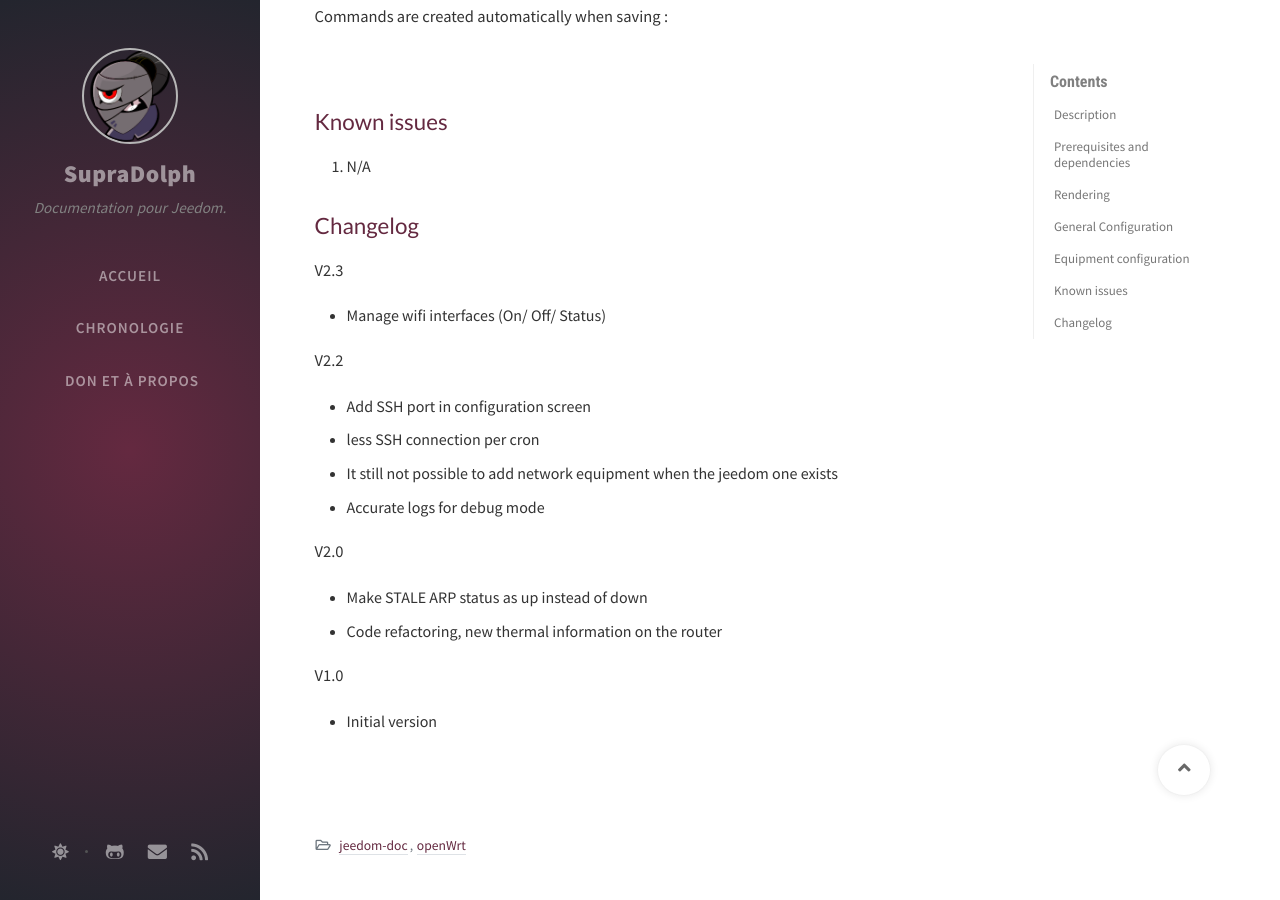
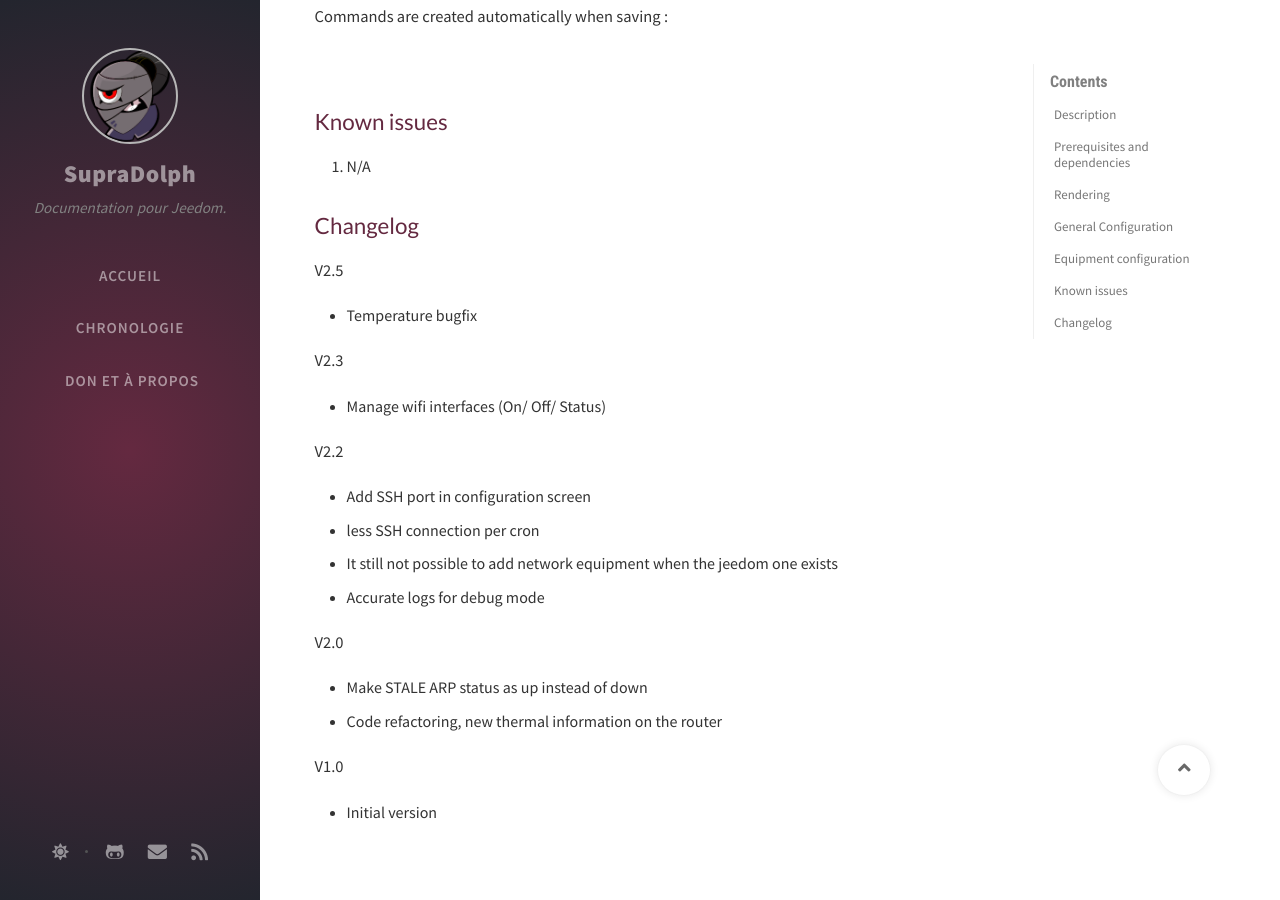
Before and after one commit to SupraDolph/supradolph.github.io, a Jekyll site: the page built from jeedom-doc/openWrt/_posts/2020-09-26-openWrt_en_US.md, in a window 1280 px wide and 900 px high, scrolled down 1615 px. Built offline with Jekyll 4.4.1, drawn with Linux system fonts in a browser that asks for light colours; nearby versions of some CDN libraries; comment, search, counter and statistics services are not loaded.

Commit message:
openwrt 2.5

```diff
--- a/jeedom-doc/openWrt/_posts/2020-09-26-openWrt_en_US.md
+++ b/jeedom-doc/openWrt/_posts/2020-09-26-openWrt_en_US.md
@@ -73,6 +73,10 @@ Commands are created automatically when saving :
 
 ## {{ site.t.en_US.Changelog }}
 
+V2.5
+
+*   Temperature bugfix
+
 V2.3
 
 *  Manage wifi interfaces (On/ Off/ Status)
```
Also changed, not shown: jeedom-doc/openWrt/_posts/2020-09-26-openWrt_fr_FR.md (+4 -0 lines).
